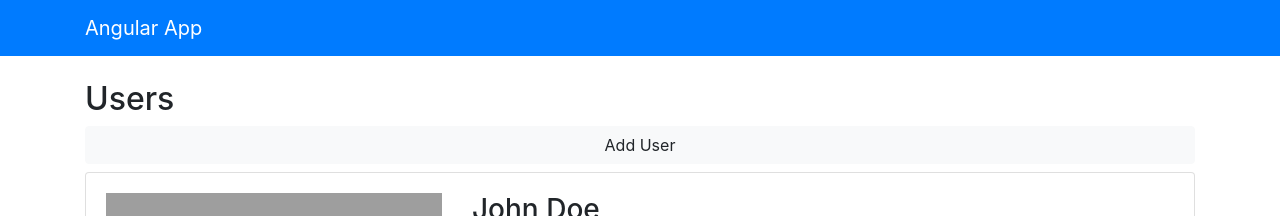
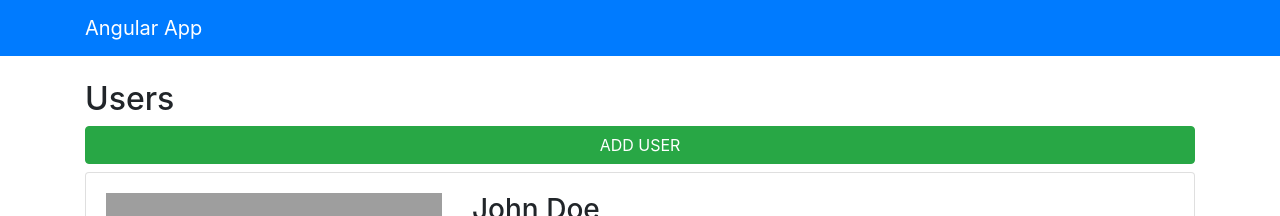
Before and after one commit to VisheshSingh/Angular_sandbox, an Angular app: page / in a window 1280 px wide. Shown: the top 216 px of the page. Built offline with nearby package versions, Linux system fonts and the light colour scheme; grey boxes are pictures that could not be loaded.

Commit message:
ngClass directive for adding multiple classes

```diff
--- a/src/app/users/users.component.css
+++ b/src/app/users/users.component.css
@@ -0,0 +1,3 @@
+.big-text{
+    text-transform: uppercase;
+}
--- a/src/app/users/users.component.html
+++ b/src/app/users/users.component.html
@@ -1,6 +1,6 @@
 <div class="container">
 <h2>Users</h2>
-<button [disabled]="!enableAdd" class="btn btn-light btn-block mb-2">Add User</button>
+<button [disabled]="!enableAdd" class="btn btn-block mb-2" [ngClass]="currentClasses">Add User</button>
   <ul class="list-unstyled" *ngIf="loaded && users?.length > 0">
     <li class="card card-body mb-2" *ngFor="let user of users" [class.bg-light]="user.isActive">
       <div class="row">
--- a/src/app/users/users.component.ts
+++ b/src/app/users/users.component.ts
@@ -11,6 +11,9 @@ export class UsersComponent implements OnInit {
   showExtended: boolean = true;
   loaded: boolean = false;
   enableAdd: boolean = true;
+  currentClasses: {
+
+  }
 
   constructor() { }
 
@@ -54,6 +57,7 @@ export class UsersComponent implements OnInit {
       ];
 
       this.loaded = true;
+      this.setCurrentClasses();
 
     // this.addUser({
     //   firstName: 'Robert',
@@ -65,4 +69,11 @@ export class UsersComponent implements OnInit {
     this.users.push(user);
   }
 
+  setCurrentClasses(){
+    this.currentClasses = {
+      'btn-success': this.enableAdd,
+      'big-text': this.showExtended
+    }
+  }
+
 }
```
